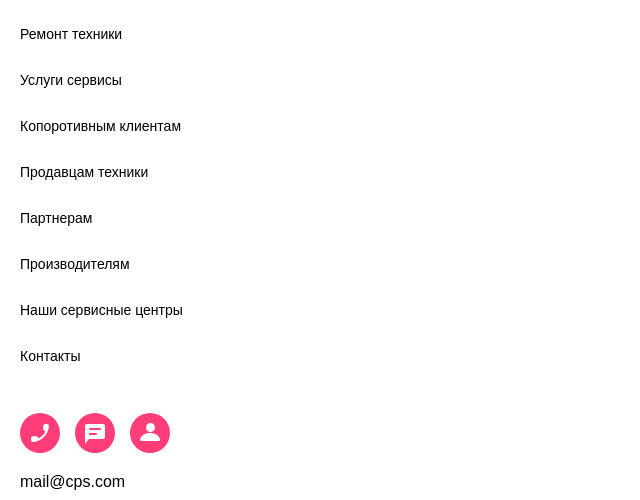
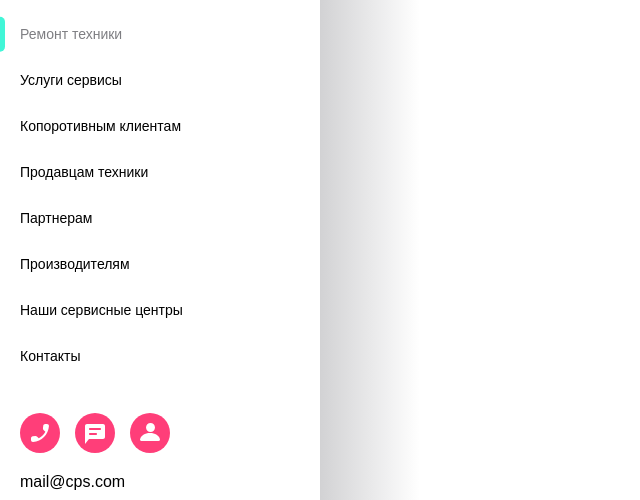
Before and after one commit to SonyaNaidanova/homework, a plain HTML site: page menu.html in a window 1280 px wide. Shown: the part 95-595 px from the top of the page, without its empty margins (0-640 px from the left). Drawn offline with Linux system fonts and the light colour scheme; a web font is replaced by a local one.

Commit message:
pointer и transform

```diff
--- a/menu.css
+++ b/menu.css
@@ -5,11 +5,32 @@ font-weight: 400;
 font-style: normal;
 }
 
-body{
-width: 320px;
-font-size: 14px;
-font-family:"TT Lakes", sans-serif;
-margin: 0;
+
+body {
+    width: 320px;
+    font-size: 14px;
+    font-family: "TT Lakes", sans-serif;
+    margin: 0;
+    position: relative;
+    background-color: #fff;
+}
+
+body::after {
+    content: "";
+    position: absolute;
+    top: 0;
+    right: -100px;
+    width: 100px;
+    height: 100%;
+    pointer-events: none;
+    background: linear-gradient(to right, rgb(210, 210, 212), rgba(255, 255, 255, 0));
+}
+
+.menu__item,
+.header__icon img,
+.footer__icon,
+.footer__lang-item {
+  cursor: pointer;
 }
 
 .header__icon{
@@ -18,6 +39,10 @@ margin: 0;
     align-items: center;
     padding:20px;
     gap: 20px;
+}
+.header__icon img:hover {
+    transform: scale(1.1);
+    transition: transform 0.2s;
 }
 
 .header__icon--search{
@@ -60,7 +85,15 @@ color: #7e7e82;
     opacity:1;
 }
 
+.menu__item.active::before {
+    opacity: 1;
+    width: 5px;
+    background-color: #41f6d7; /* яркая полоска */
+}
 
+.menu__item.active {
+    color: #7e7e82;
+}
 
 .footer__icons{
    display: flex;
@@ -70,6 +103,11 @@ color: #7e7e82;
    gap: 15px;
    margin:0;
 }
+.footer__icons img:hover {
+    transform: scale(1.1);
+    transition: transform 0.2s;
+}
+
 .footer__mail{
 font-weight: 500;
 font-size: 16px;
--- a/menu.html
+++ b/menu.html
@@ -19,7 +19,7 @@
     <main class="main">
         <nav class="menu">
           <ul class="menu__list">
-            <li class="menu__item"> Ремонт техники</li>
+            <li class="menu__item active">Ремонт техники</li>
             <li class="menu__item">Услуги сервисы</li>
             <li class="menu__item">Копоротивным клиентам</li>
             <li class="menu__item">Продавцам техники</li>
```
